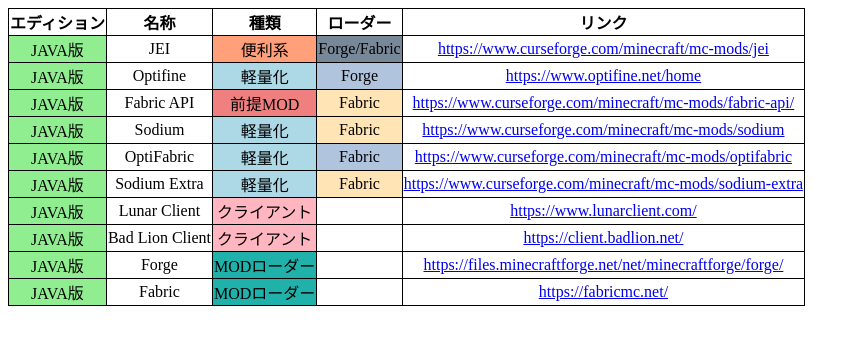
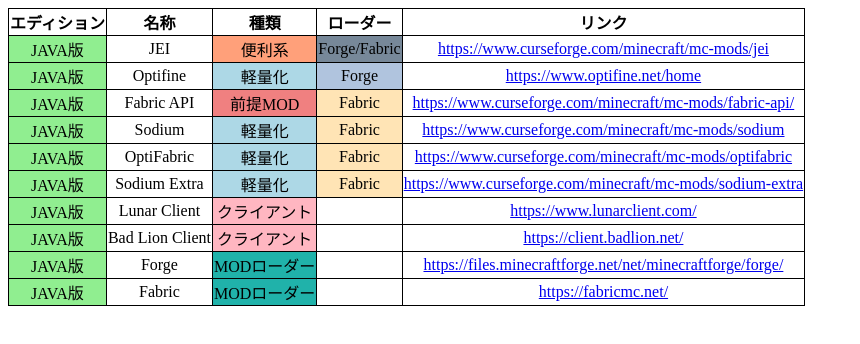
Before and after one commit to Logiench/Traveller-RPG-web, a plain HTML site: page MOD/index.html in a window 1280 px wide. Shown: the whole page, without its empty margins (0-860 px from the left). Drawn offline with Linux system fonts and the light colour scheme.

Commit message:
fabricなのにforgeにカテゴライズされてるやつあったから修正

```diff
--- a/MOD/index.html
+++ b/MOD/index.html
@@ -47,7 +47,7 @@
         <td class="java">JAVA版</td>
         <td>OptiFabric</td>
         <td class="light">軽量化</td>
-        <td class="forge">Fabric</td>
+        <td class="fabric">Fabric</td>
         <td><a href="https://www.curseforge.com/minecraft/mc-mods/optifabric">https://www.curseforge.com/minecraft/mc-mods/optifabric</a></td>
     </tr>
     <tr>
```
